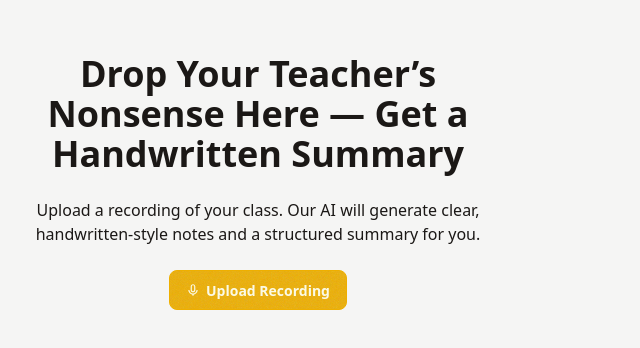
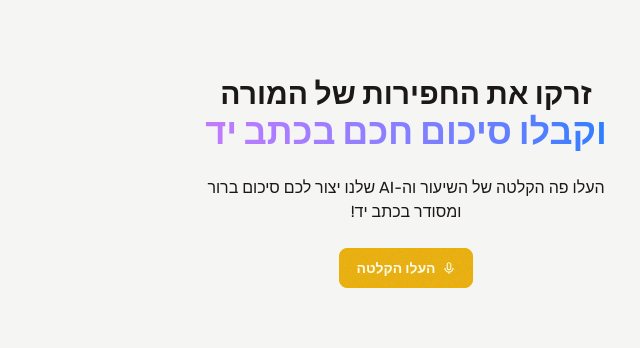
Before and after one commit to sagivmarzini/Nootes, a Next.js app: page / in a window 1280 px wide. Shown: the part 218-566 px from the top of the page, without its empty margins (382-1022 px from the left). Built offline with nearby package versions, Linux system fonts and the light colour scheme.

Commit message:
Translate UI text to Hebrew and adjust layout for improved readability

```diff
--- a/app/components/UploadAudio.tsx
+++ b/app/components/UploadAudio.tsx
@@ -49,7 +49,7 @@ export default function UploadAudio() {
         ) : (
           <BiMicrophone />
         )}
-        {isLoading ? "Loading..." : "Upload Recording"}
+        {isLoading ? "טוען..." : "העלו הקלטה"}
       </button>
       <input
         type="file"
--- a/app/layout.tsx
+++ b/app/layout.tsx
@@ -1,16 +1,9 @@
 import type { Metadata } from "next";
 import { Geist, Geist_Mono } from "next/font/google";
 import "./globals.css";
+import { Rubik } from "next/font/google";
 
-const geistSans = Geist({
-  variable: "--font-geist-sans",
-  subsets: ["latin"],
-});
-
-const geistMono = Geist_Mono({
-  variable: "--font-geist-mono",
-  subsets: ["latin"],
-});
+const rubik = Rubik({ subsets: ["latin"] });
 
 export const metadata: Metadata = {
   title: "Create Next App",
@@ -24,9 +17,7 @@ export default function RootLayout({
 }>) {
   return (
     <html lang="en" data-theme="school">
-      <body
-        className={`${geistSans.variable} ${geistMono.variable} antialiased`}
-      >
+      <body className={rubik.className} dir="rtl">
         {children}
       </body>
     </html>
--- a/app/notebook/[id]/Notebook.tsx
+++ b/app/notebook/[id]/Notebook.tsx
@@ -118,10 +118,7 @@ export default function Notebook({ id }: Props) {
   const page = JSON.parse(notebook.summary);
 
   return (
-    <div
-      dir="rtl"
-      className="flex flex-col items-start justify-center min-h-screen p-4 text-gray-800 bg-base-100 sm:p-8"
-    >
+    <div className="flex flex-col items-start justify-center min-h-screen p-4 text-gray-800 bg-base-100 sm:p-8">
       <div
         className={
           "w-full max-w-5xl my-4 overflow-hidden border border-gray-300 rounded-lg shadow-xl bg-paper " +
--- a/app/page.tsx
+++ b/app/page.tsx
@@ -3,15 +3,19 @@ import UploadAudio from "./components/UploadAudio";
 export default function Home() {
   return (
     <main>
-      <div className="hero bg-base-200 min-h-screen">
-        <div className="hero-content text-center">
+      <div className="min-h-screen hero bg-base-200">
+        <div className="text-center hero-content">
           <div className="max-w-md">
-            <h1 className="text-4xl font-bold">
-              Drop Your Teacher’s Nonsense Here — Get a Handwritten Summary
+            <h1 className="text-3xl font-bold ">
+              זרקו את החפירות של המורה
+              <br />
+              <span className="text-4xl font-black text-transparent inline-blockfont-bold bg-gradient-to-r from-purple-400 to-secondary bg-clip-text">
+                וקבלו סיכום חכם בכתב יד
+              </span>
             </h1>
             <p className="py-6">
-              Upload a recording of your class. Our AI will generate clear,
-              handwritten-style notes and a structured summary for you.
+              העלו פה הקלטה של השיעור וה-AI שלנו יצור לכם סיכום ברור ומסודר בכתב
+              יד!
             </p>
 
             <UploadAudio />
```
